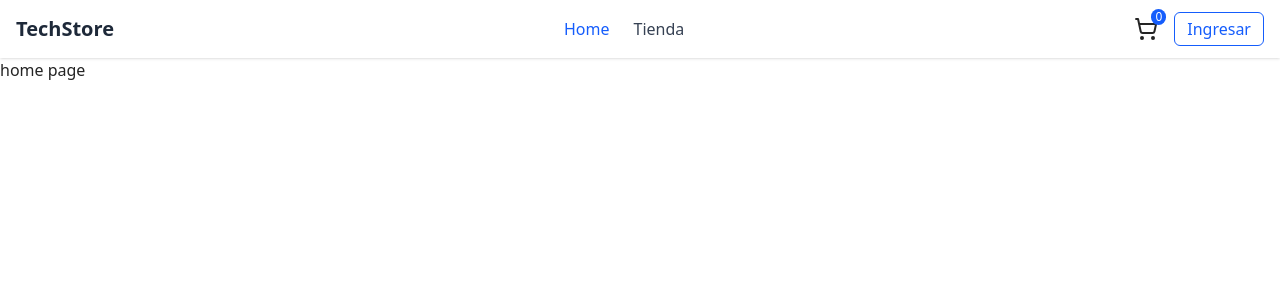
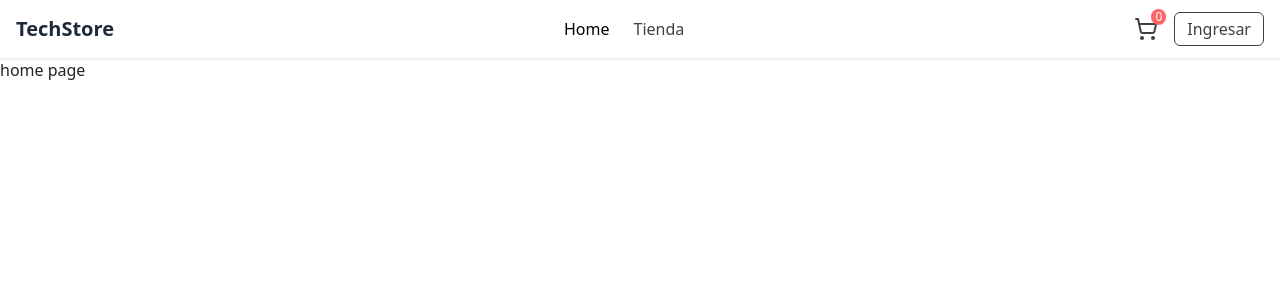
Before and after one commit to Lucio-Morales/tecshop-react, a React (Vite) app: page / in a window 1280 px wide. Shown: the top 300 px of the page. Built offline with nearby package versions, Linux system fonts and the light colour scheme.

Commit message:
add ProtectedRoute

```diff
--- a/src/components/ui/Navbar.tsx
+++ b/src/components/ui/Navbar.tsx
@@ -4,7 +4,6 @@ import { useAuthStore } from '../../store/authStore';
 
 const Navbar = () => {
   const { isAuthenticated } = useAuthStore();
-  console.log(isAuthenticated);
 
   return (
     <header className="bg-white shadow">
@@ -15,14 +14,14 @@ const Navbar = () => {
         </Link>
 
         {/* Links principales */}
-        <ul className="hidden md:flex gap-6 text-gray-700 font-medium">
+        <ul className="hidden md:flex gap-6 text-zinc-700 font-medium">
           <li>
-            <NavLink to="/" className={({ isActive }) => (isActive ? 'text-blue-600' : 'hover:text-blue-600')} end>
+            <NavLink to="/" className={({ isActive }) => (isActive ? 'text-black' : 'hover:text-black')} end>
               Home
             </NavLink>
           </li>
           <li>
-            <NavLink to="/store" className={({ isActive }) => (isActive ? 'text-blue-600' : 'hover:text-blue-600')}>
+            <NavLink to="/store" className={({ isActive }) => (isActive ? 'text-black' : 'hover:text-black')}>
               Tienda
             </NavLink>
           </li>
@@ -32,18 +31,18 @@ const Navbar = () => {
         <div className="flex items-center gap-4">
           <Link
             to={isAuthenticated ? '/cart' : '/login'}
-            className="relative flex items-center hover:text-blue-600"
+            className="relative flex items-center "
             aria-label="Ver carrito"
           >
-            <ShoppingCart className="h-6 w-6" />
-            <span className="absolute -top-2 -right-2 rounded-full bg-blue-600 px-1 text-xs text-white">0</span>
+            <ShoppingCart className="text-zinc-700 hover:text-black h-6 w-6" />
+            <span className="absolute -top-2 -right-2 rounded-full bg-red-400 px-1 text-xs text-white">0</span>
           </Link>
 
           <Link
-            to="/login"
-            className="rounded-md border border-blue-600 px-3 py-1 text-blue-600 hover:bg-blue-600 hover:text-white transition"
+            to={isAuthenticated ? '/profile' : '/login'}
+            className="rounded-md border border-zinc-700 px-3 py-1 text-zinc-700 hover:text-black transition"
           >
-            Ingresar
+            {isAuthenticated ? 'Profile' : 'Ingresar'}
           </Link>
         </div>
       </nav>
--- /dev/null
+++ b/src/features/auth/components/ProtectedRoute.tsx
@@ -0,0 +1,19 @@
+import { Navigate } from 'react-router-dom';
+import { useAuthStore } from '../../../store/authStore';
+import type { JSX } from 'react';
+
+interface ProtectedRouteProps {
+  children: JSX.Element;
+}
+
+const ProtectedRoute = ({ children }: ProtectedRouteProps) => {
+  const { isAuthenticated } = useAuthStore();
+
+  if (!isAuthenticated) {
+    return <Navigate to="/login" replace />;
+  }
+
+  return children;
+};
+
+export default ProtectedRoute;
--- a/src/routes/index.tsx
+++ b/src/routes/index.tsx
@@ -5,6 +5,7 @@ import Login from '../pages/Login';
 import Store from '../pages/Store';
 import ProductDetail from '../pages/ProductDetail';
 import Cart from '../pages/Cart';
+import ProtectedRoute from '../features/auth/components/ProtectedRoute';
 
 export const router = createBrowserRouter([
   {
@@ -14,8 +15,23 @@ export const router = createBrowserRouter([
       { index: true, element: <Home /> },
       { path: 'store', element: <Store /> },
       { path: 'product/:id', element: <ProductDetail /> },
-      { path: 'cart', element: <Cart /> },
+      {
+        path: 'cart',
+        element: (
+          <ProtectedRoute>
+            <Cart />
+          </ProtectedRoute>
+        ),
+      },
       { path: 'login', element: <Login /> },
+      {
+        path: 'profile',
+        element: (
+          <ProtectedRoute>
+            <div>Profile user</div>
+          </ProtectedRoute>
+        ),
+      },
     ],
   },
 ]);
```
